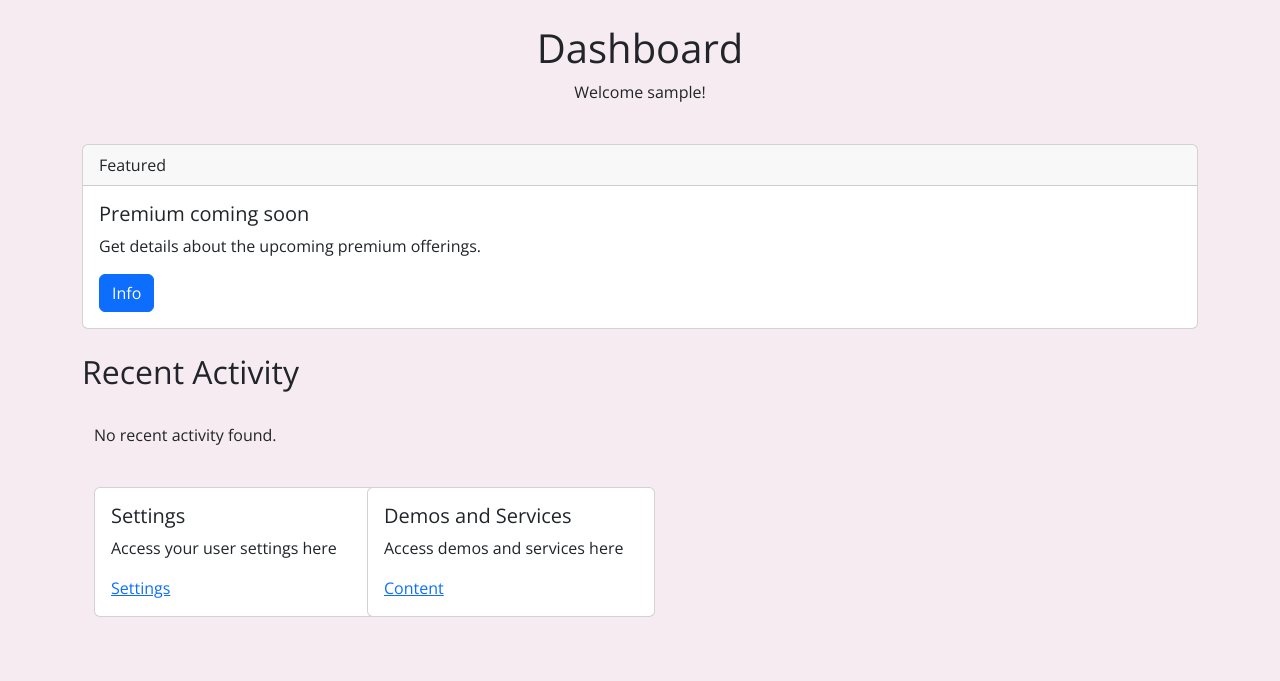
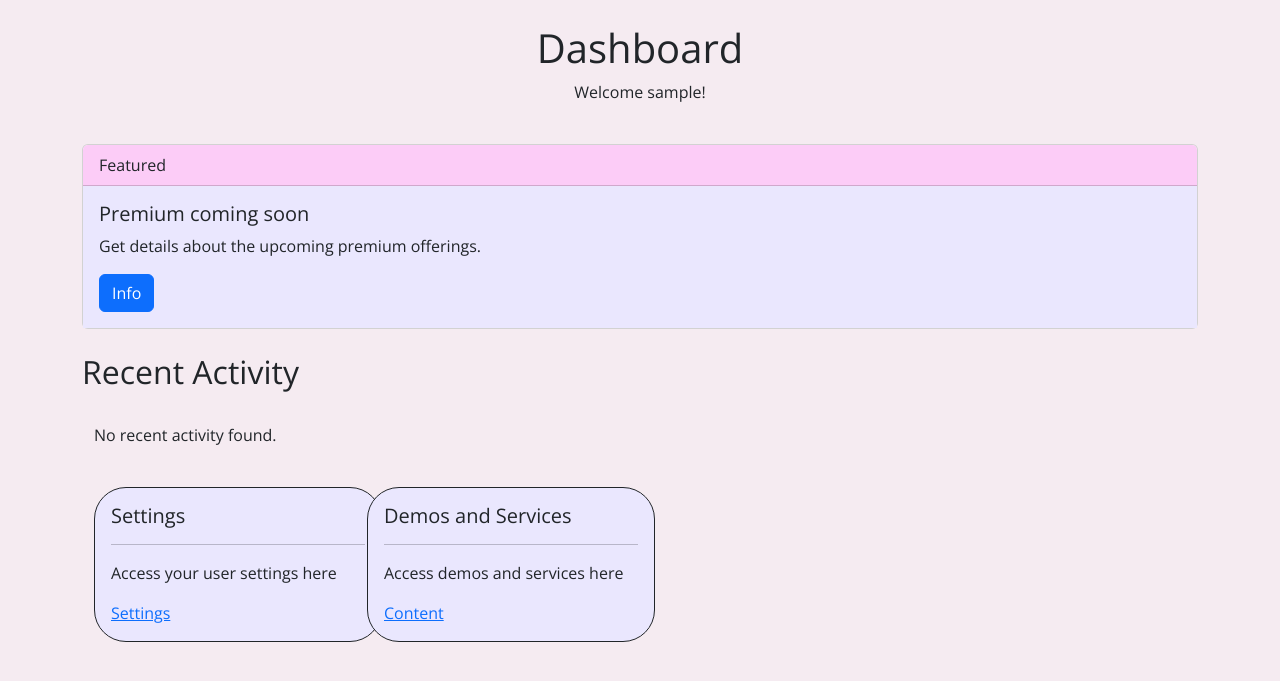
Before and after one commit to Sbussiso/SourceBox-official-website, a Flask app: page /dashboard in a window 1280 px wide. Shown: the part 56-737 px from the top of the page. Run offline with Flask 3, Linux system fonts and the light colour scheme; the visitor is signed in with stand-in values (Sample User, id 1); data comes from the database, SQL or seed files in the repository.

Commit message:
added styles and animations to content and dashboard

```diff
--- a/website/sourcebox/templates/content.html
+++ b/website/sourcebox/templates/content.html
@@ -95,4 +95,6 @@
 </div>
 <br/>
 <br/>
+<script src="{{ url_for('static', filename='js/content.js') }}"></script>
+
 {% endblock %}
--- a/website/sourcebox/templates/dashboard.html
+++ b/website/sourcebox/templates/dashboard.html
@@ -6,10 +6,10 @@
 <br/>
 
 <div class="card">
-    <div class="card-header">
+    <div class="card-header box-color2">
       Featured
     </div>
-    <div class="card-body">
+    <div class="card-body box-color3">
       <h5 class="card-title">Premium coming soon</h5>
       <p class="card-text">Get details about the upcoming premium offerings.</p>
       <a href="/premium_info" class="btn btn-primary">Info</a>
@@ -25,11 +25,11 @@
   {% for item in last_5_history_items %}
     {% if item.action == "entered wikidoc" %}
       <div class="col container">
-        <div class="card">
+        <div class="card box-color3 border border-dark rounded-5">
           <div class="card-body">
             <h5 class="card-title">Wikidoc</h5>
             <h6 class="card-subtitle mb-2 text-body-secondary">Demo</h6>
-            <p class="card-text">Some quick example text to build on the card title and make up the bulk of the card's content.</p>
+            <p class="card-text box-color3 border border-dark rounded-5 p-3">Some quick example text to build on the card title and make up the bulk of the card's content.</p>
             <a href="/content/wikidoc" class="card-link">Launch</a>
             <a href="#" class="card-link">Run locally</a>
           </div>
@@ -37,11 +37,11 @@
       </div>
     {% elif item.action == "entered codedoc" %}
       <div class="col container">
-        <div class="card">
+        <div class="card box-color3 border border-dark rounded-5">
           <div class="card-body">
             <h5 class="card-title">Codedoc</h5>
             <h6 class="card-subtitle mb-2 text-body-secondary">Demo</h6>
-            <p class="card-text">Some quick example text to build on the card title and make up the bulk of the card's content.</p>
+            <p class="card-text box-color3 border border-dark rounded-5 p-3">Some quick example text to build on the card title and make up the bulk of the card's content.</p>
             <a href="/content/codedoc" class="card-link">Launch</a>
             <a href="#" class="card-link">Run locally</a>
           </div>
@@ -49,13 +49,13 @@
       </div>
     {% elif item.action == "entered source-lightning" %}
       <div class="col container">
-        <div class="card">
+        <div class="card box-color3 border border-dark rounded-5">
           <div class="card-body">
             <h5 class="card-title">Source-Lightning<svg xmlns="http://www.w3.org/2000/svg" width="20" height="20" fill="currentColor" class="bi bi-lightning-fill" viewBox="0 0 16 16">
               <path d="M5.52.359A.5.5 0 0 1 6 0h4a.5.5 0 0 1 .474.658L8.694 6H12.5a.5.5 0 0 1 .395.807l-7 9a.5.5 0 0 1-.873-.454L6.823 9.5H3.5a.5.5 0 0 1-.48-.641z"/>
             </svg></h5>
             <h6 class="card-subtitle mb-2 text-body-secondary">Service</h6>
-            <p class="card-text">Some quick example text to build on the card title and make up the bulk of the card's content.</p>
+            <p class="card-text box-color3 border border-dark rounded-5 p-3">Some quick example text to build on the card title and make up the bulk of the card's content.</p>
             <a href="/content/source-lightning" class="card-link">Launch</a>
             <a href="#" class="card-link">Lightning Bolt</a>
           </div>
@@ -63,13 +63,13 @@
       </div>
     {% elif item.action == "entered pack-man" %}
       <div class="col container">
-        <div class="card">
+        <div class="card box-color3 border border-dark rounded-5">
           <div class="card-body">
             <h5 class="card-title">Pack-Man <svg xmlns="http://www.w3.org/2000/svg" width="25" height="25" fill="currentColor" class="bi bi-boxes" viewBox="0 0 16 16">
               <path d="M7.752.066a.5.5 0 0 1 .496 0l3.75 2.143a.5.5 0 0 1 .252.434v3.995l3.498 2A.5.5 0 0 1 16 9.07v4.286a.5.5 0 0 1-.252.434l-3.75 2.143a.5.5 0 0 1-.496 0l-3.502-2-3.502 2.001a.5.5 0 0 1-.496 0l-3.75-2.143A.5.5 0 0 1 0 13.357V9.071a.5.5 0 0 1 .252-.434L3.75 6.638V2.643a.5.5 0 0 1 .252-.434zM4.25 7.504 1.508 9.071l2.742 1.567 2.742-1.567zM7.5 9.933l-2.75 1.571v3.134l2.75-1.571zm1 3.134 2.75 1.571v-3.134L8.5 9.933zm.508-3.996 2.742 1.567 2.742-1.567-2.742-1.567zm2.242-2.433V3.504L8.5 5.076V8.21zM7.5 8.21V5.076L4.75 3.504v3.134zM5.258 2.643 8 4.21l2.742-1.567L8 1.076zM15 9.933l-2.75 1.571v3.134L15 13.067zM3.75 14.638v-3.134L1 9.933v3.134z"/>
             </svg></h5>
             <h6 class="card-subtitle mb-2 text-body-secondary">Service</h6>
-            <p class="card-text">Some quick example text to build on the card title and make up the bulk of the card's content.</p>
+            <p class="card-text border border-dark p-3 rounded-5">Some quick example text to build on the card title and make up the bulk of the card's content.</p>
             <a href="/content/pack-man" class="card-link">Launch</a>
             <a href="#" class="card-link">Quick Pack</a>
           </div>
@@ -77,11 +77,11 @@
       </div>
     {% elif item.action == "entered source-mail" %}
       <div class="col container">
-        <div class="card">
+        <div class="card box-color3 border border-dark rounded-5">
           <div class="card-body">
             <h5 class="card-title">SourceMail</h5>
             <h6 class="card-subtitle mb-2 text-body-secondary">Service</h6>
-            <p class="card-text">Some quick example text to build on the card title and make up the bulk of the card's content.</p>
+            <p class="card-text box-color3 border border-dark rounded-5 p-3">Some quick example text to build on the card title and make up the bulk of the card's content.</p>
             <a href="/content/source-mail" class="card-link">Launch</a>
             <a href="#" class="card-link">Quick Summary</a>
           </div>
@@ -98,22 +98,27 @@
 
 <div class="row container-fluid">
   <div class="col-md-3">
-    <div class="card" style="width: 18rem;">
+    <div class="card box-color3 border border-dark rounded-5" style="width: 18rem;">
       <div class="card-body">
         <h5 class="card-title">Settings</h5>
+        <hr>
         <p class="card-text">Access your user settings here</p>
         <a href="/user_settings" class="card-link">Settings</a>
       </div>
     </div>
   </div>
   <div class="col-md-3">
-    <div class="card" style="width: 18rem;">
+    <div class="card box-color3 border border-dark rounded-5" style="width: 18rem;">
       <div class="card-body">
         <h5 class="card-title">Demos and Services</h5>
+        <hr>
         <p class="card-text">Access demos and services here</p>
         <a href="/content" class="card-link">Content</a>
       </div>
     </div>
   </div>
 </div>
+<br/>
+<script src="{{ url_for('static', filename='js/dashboard.js') }}"></script>
+
 {% endblock %}
--- a/website/sourcebox/templates/premium_info.html
+++ b/website/sourcebox/templates/premium_info.html
@@ -9,13 +9,13 @@
 <div class="container my-4">
     <div class="row justify-content-center">
         <div class="col-md-8">
-            <div class="card">
+            <div class="card box-color2">
                 <div class="card-header">
                     Featured
                 </div>
-                <div class="card-body">
+                <div class="card-body box-color3">
                     <h5 class="card-title">Why Premium?</h5>
-                    <p class="card-text">Get the most out of SourceBox and fund free projects for others. SourceBox is a platform dedicated to providing free open source solutions. By signing up you are supporting the growth of our platform and ongoing maintenance of our applications and services.</p>
+                    <p class="card-text border border-dark p-3">Get the most out of SourceBox and fund free projects for others. SourceBox is a platform dedicated to providing free open source solutions. By signing up you are supporting the growth of our platform and ongoing maintenance of our applications and services.</p>
                 </div>
             </div>
         </div>
--- /dev/null
+++ b/website/static/js/dashboard.js
@@ -0,0 +1,13 @@
+
+
+
+$(document).ready(function() {
+    $('.card').hover(
+        function() {
+            $(this).addClass('highlighted');
+        },
+        function() {
+            $(this).removeClass('highlighted');
+        }
+    );
+});
```
Also changed, not shown: website/sourcebox/templates/landing.html (+1 -85 lines), website/static/js/content.js (added, +18 -0 lines), website/static/js/landing.js (added, +95 -0 lines), 1 other file.
